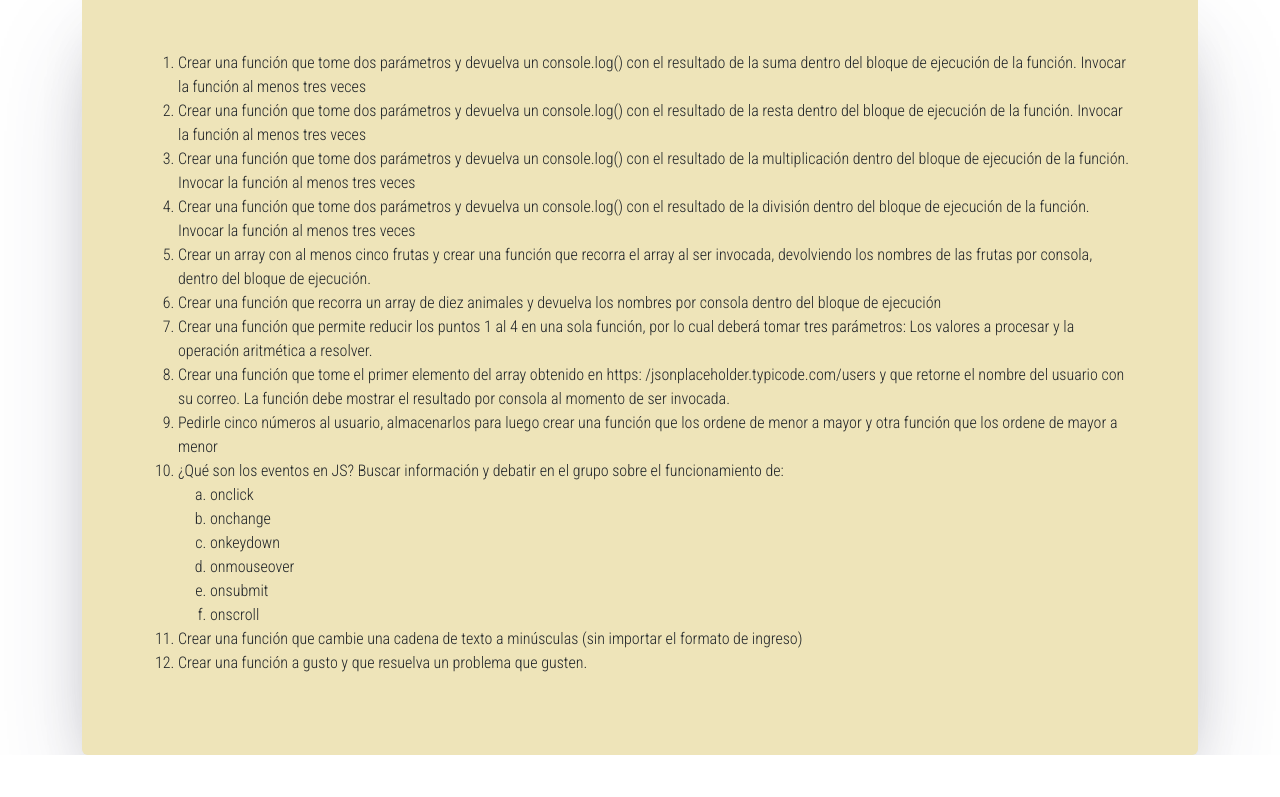
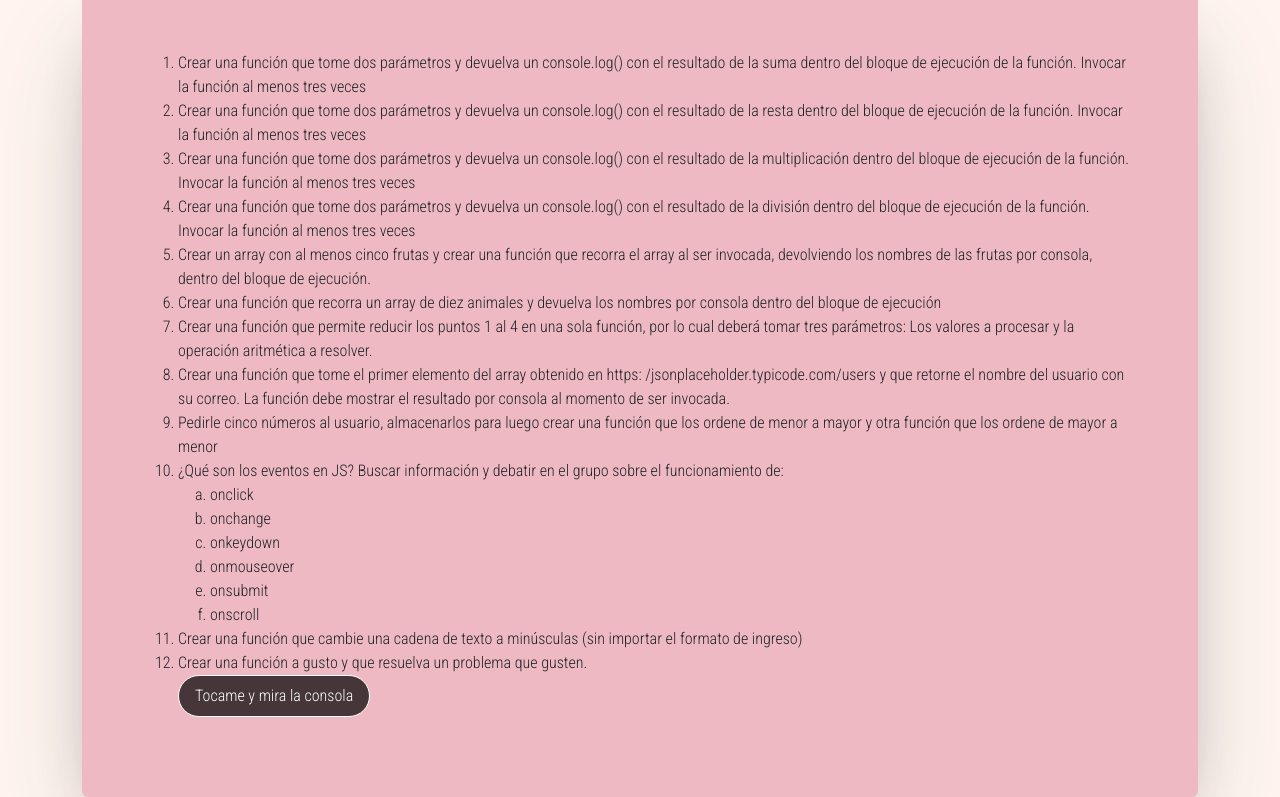
Before and after one commit to leopvr/EjsFunciones, a plain HTML site: page index.html in a window 1280 px wide. Shown: the part 69-866 px from the top of the page. Before the commit the page ends 824 px from the top, so only its background shows below. Drawn offline with nearby package versions, Linux system fonts and the light colour scheme.

Commit message:
:sparkles: Feat: exercises with their solutions

```diff
--- a/index.html
+++ b/index.html
@@ -68,7 +68,9 @@
                     </li>
                     <li>Crear una función que cambie una cadena de texto a minúsculas (sin
                         importar el formato de ingreso)</li>
-                    <li>Crear una función a gusto y que resuelva un problema que gusten.</li>
+                    <li>Crear una función a gusto y que resuelva un problema que gusten. <br>
+                        <button onclick="ej12()"> Tocame y mira la consola </button>
+                    </li>
                 </ol>
             </div>
         </main>
--- a/script.js
+++ b/script.js
@@ -0,0 +1,130 @@
+// 1) Crear una función que tome dos parámetros y devuelva un console.log() con el resultado de la suma dentro del bloque de ejecución de la función. Invocar la función al menos tres veces
+// function ej1(param1, param2) {
+//     return param1 + param2;
+// }
+// console.log(ej1(1, 3))
+// console.log(ej1(4, 6))
+// console.log(ej1(5, 56))
+
+// 2) Crear una función que tome dos parámetros y devuelva un console.log() con el resultado de la resta dentro del bloque de ejecución de la función. Invocar la función al menos tres veces
+// function ej2(param1, param2) {
+//     return param1 - param2;
+// }
+// console.log(ej2(1, 3))
+// console.log(ej2(4, 6))
+// console.log(ej2(5, 56))
+
+// 3) Crear una función que tome dos parámetros y devuelva un console.log() con el resultado de la multiplicación dentro del bloque de ejecución de la función. Invocar la función al menos tres veces
+// function ej3(param1, param2) {
+//     return param1 * param2;
+// }
+// console.log(ej3(1, 3))
+// console.log(ej3(4, 6))
+// console.log(ej3(5, 56))
+
+// 4) Crear una función que tome dos parámetros y devuelva un console.log() con el resultado de la división dentro del bloque de ejecución de la función. Invocar la función al menos tres veces
+// function ej4(param1, param2) {
+//     return param1 / param2;
+// }
+// console.log(ej4(1, 3))
+// console.log(ej4(4, 6))
+// console.log(ej4(5, 56))
+
+// 5) Crear un array con al menos cinco frutas y crear una función que recorra el array al ser invocada, devolviendo los nombres de las frutas por consola, dentro del bloque de ejecución.
+// const arrayFrutas = ["manzana", "pera", "anana", "banana", "sandia"];
+// function ej5() {
+//     for (let i = 0; i < arrayFrutas.length; i++) {
+//         console.log(arrayFrutas[i]);
+//     }
+// }
+// ej5();
+
+// 6) Crear una función que recorra un array de diez animales y devuelva los nombres por consola dentro del bloque de ejecución
+// const arrayAnimales = ["perro", "gato", "zorro", "vaca", "toro", "caballo", "jirafa", "delfin", "elefante", "leon"];
+// function ej6() {
+//     for (let i = 0; i < arrayAnimales.length; i++) {
+//         console.log(arrayAnimales[i]);
+//     }
+// }
+// ej6();
+
+// 7) Crear una función que permite reducir los puntos 1 al 4 en una sola función, por lo cual deberá tomar tres parámetros: Los valores a procesar y la operación aritmética a resolver.
+// function ej7(param1, param2) {
+//     let suma = param1 + param2;
+//     let resta = param1 - param2;
+//     let multi = param1 * param2;
+//     let divi = param1 / param2;
+//     return {suma, resta, multi, divi};
+// }
+// console.log(ej7(10, 20))
+
+// 8) Crear una función que tome el primer elemento del array obtenido en https: /jsonplaceholder.typicode.com/users y que retorne el nombre del usuario con su correo. La función debe mostrar el resultado por consola al momento de ser invocada.
+// const urlAPI = fetch("https://jsonplaceholder.typicode.com/users")
+//   .then((response) => {
+//     return response.json();
+//   })
+//   .then((users) => {
+//     function ej8() {
+//         console.log(`El nombre del primer usuario es "${users[0].name}" y el mail es "${users[0].email}"`);
+//     }
+//     ej8();
+//   });
+
+// 9) Pedirle cinco números al usuario, almacenarlos para luego crear una función que los ordene de menor a mayor y otra función que los ordene de mayor a menor
+// var pNum = prompt("Coloca 5 numeros porfavor, aca el primero");
+// var sNum = prompt("Ahora el segundo");
+// var tNum = prompt("Ahora el tercero");
+// var cNum = prompt("Ahora el cuarto");
+// var qNum = prompt("Y por ultimo el quinto");
+
+// const numeros = [...pNum, ...sNum, ...tNum, ...cNum, ...qNum];
+
+// function ej9() {
+//     console.log(numeros.sort())
+// }
+// ej9();
+
+// function ej9_1() {
+//     console.log(numeros.sort().reverse())
+// }
+// ej9_1();
+
+
+// 10)¿Qué son los eventos en JS? Buscar información y debatir en el grupo sobre el funcionamiento de:
+// onclick
+// onchange
+// onkeydown
+// onmouseover
+// onsubmit
+// onscroll
+
+// 11) Crear una función que cambie una cadena de texto a minúsculas (sin importar el formato de ingreso)
+// function ej11() {
+//     let cadText = prompt("Ingrese cualquier frase o palabra");
+//     let lowerText = cadText.toLowerCase();
+//     console.log(lowerText)
+// }
+// ej11();
+
+// 12) Crear una función a gusto y que resuelva un problema que gusten.
+function ej12() {
+  const urlAPI = fetch("https://jsonplaceholder.typicode.com/users")
+    .then((response) => {
+      return response.json();
+    })
+
+    .then((users) => {
+
+      let arrayUser = [];
+
+      function ej12_1() {
+        users.forEach((e) => {
+          arrayUser.push(e);
+        });
+      }
+      ej12_1();
+
+      console.table(arrayUser);
+
+    });
+}
--- a/style.css
+++ b/style.css
@@ -2,6 +2,10 @@
     margin: 0;
     padding: 0;
     font-family: 'Roboto Condensed', sans-serif;
+}
+
+body {
+    background-color: seashell;
 }
 
 h1{
@@ -12,13 +16,17 @@ h1{
     font-weight: bold;
 }
 
-/* .container{
-    background-color: cornsilk;
-} */
-
 .maincont{
-    background-color: rgb(238, 228, 185);
+    background-color: rgb(238 185 195);
     border-radius: 6px;
     box-shadow: rgba(50, 50, 93, 0.25) 0px 50px 100px -20px, rgba(0, 0, 0, 0.3) 0px 30px 60px -30px;
     padding: 4em;
 }
+
+button {
+    border-radius: 30px;
+    border: 1px solid white;
+    background-color: rgba(0, 0, 0, 0.705);
+    color: white;
+    padding: 0.5em 1em;
+}
```
